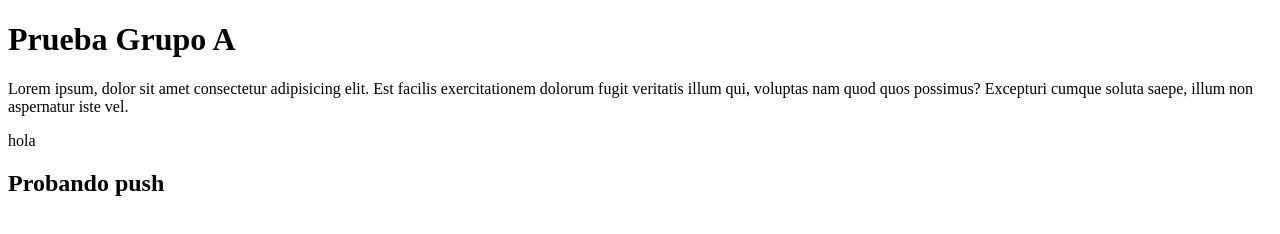
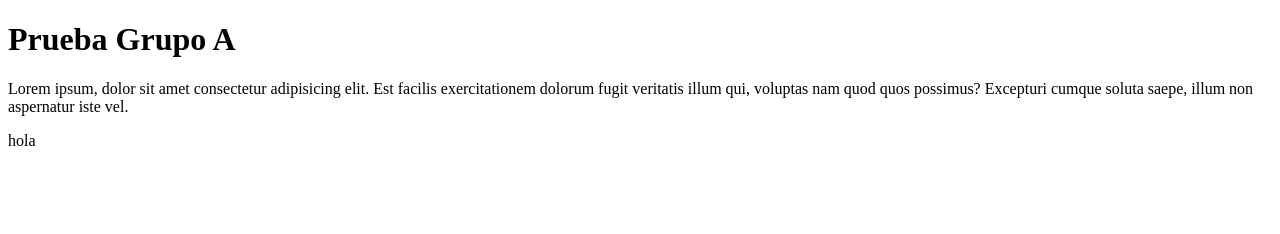
Before and after one commit to jcent08/prueba, a plain HTML site: page Index.html in a window 1280 px wide. Drawn offline with Linux system fonts and the light colour scheme.

Commit message:
quitando h2

```diff
--- a/Index.html
+++ b/Index.html
@@ -9,6 +9,5 @@
     <h1>Prueba Grupo A</h1>
     <p>Lorem ipsum, dolor sit amet consectetur adipisicing elit. Est facilis exercitationem dolorum fugit veritatis illum qui, voluptas nam quod quos possimus? Excepturi cumque soluta saepe, illum non aspernatur iste vel.</p>
     hola
-    <h2>Probando push</h2>
 </body>
 </html>
```
